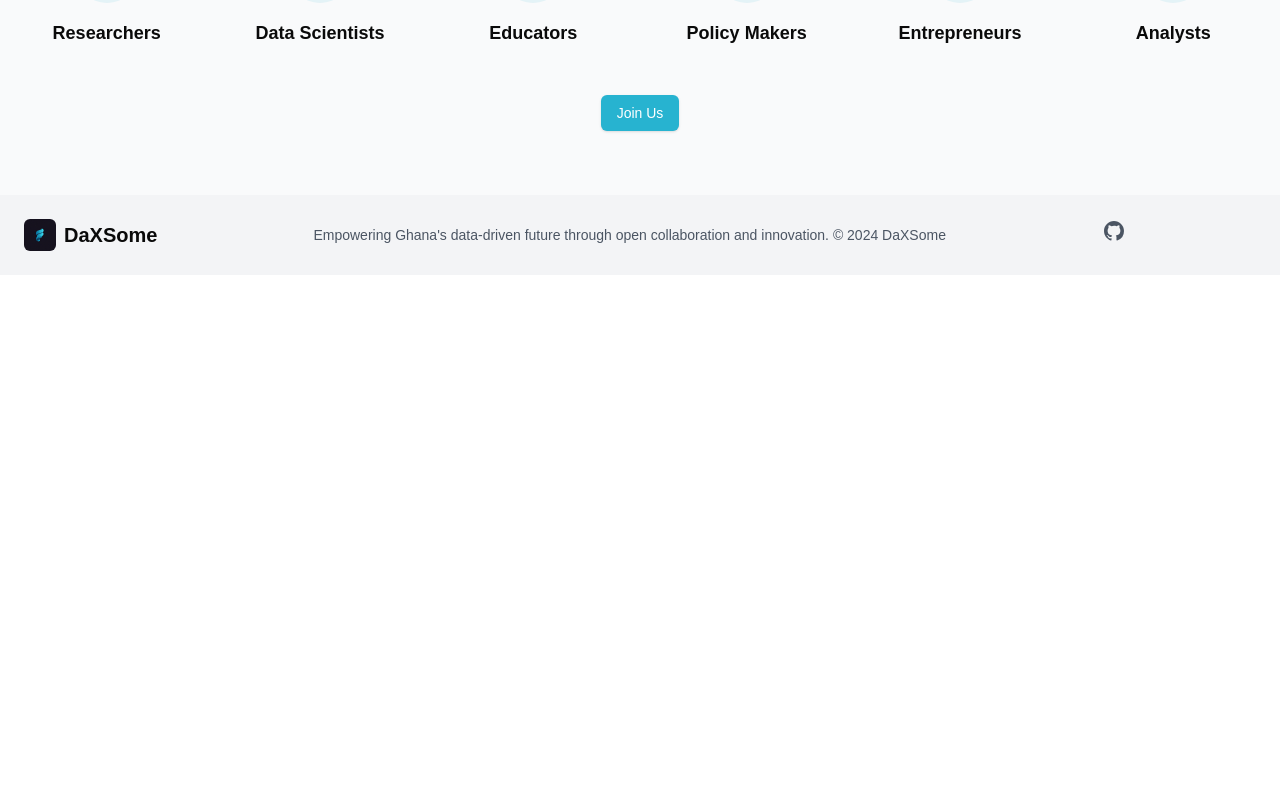
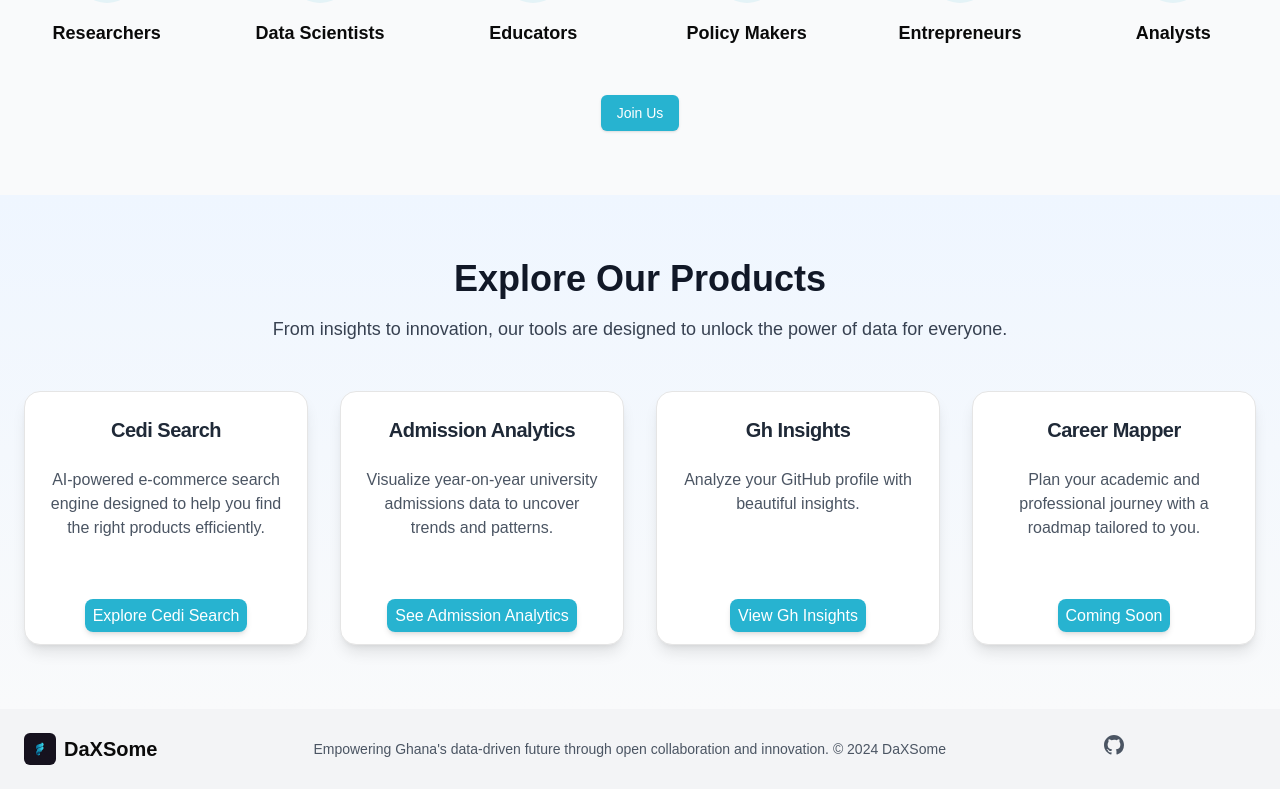
Before and after one commit to DaXSome/DaXSome, a Next.js app: page / in a window 1280 px wide. Shown: the part 1058-1847 px from the top of the page. Before the commit the page ends 1333 px from the top, so only its background shows below. Built offline with nearby package versions, Linux system fonts and the light colour scheme; no server answers; grey boxes are pictures that could not be loaded.

Commit message:
feat (landing-page): Add products

```diff
--- a/src/app/page.tsx
+++ b/src/app/page.tsx
@@ -1,4 +1,5 @@
 import Hero from "@/components/landing-page/Hero";
+import OurProducts from "@/components/landing-page/Our-Products";
 import WhoWeServe from "@/components/landing-page/Who-We-Serve";
 
 export default function Home() {
@@ -7,6 +8,7 @@ export default function Home() {
       <main className="flex-1">
         <Hero />
         <WhoWeServe />
+        <OurProducts />
       </main>
     </div>
   );
--- /dev/null
+++ b/src/components/landing-page/Our-Products.tsx
@@ -0,0 +1,73 @@
+import React from "react";
+import { Card, CardContent, CardHeader, CardTitle } from "@/components/ui/card";
+import Link from "next/link";
+
+const products = [
+  {
+    name: "Cedi Search",
+    description: "AI-powered e-commerce search engine designed to help you find the right products efficiently.",
+    cta: "Explore Cedi Search",
+    link: "https://cedisearch.daxsome.org",
+  },
+  {
+    name: "Admission Analytics",
+    description: "Visualize year-on-year university admissions data to uncover trends and patterns.",
+    cta: "See Admission Analytics",
+    link: "/viz/knust-admission",
+  },
+  {
+    name: "Gh Insights",
+    description: "Analyze your GitHub profile with beautiful insights.",
+    cta: "View Gh Insights",
+    link: "https://ghinsights.daxsome.org",
+  },
+  {
+    name: "Career Mapper",
+    description: "Plan your academic and professional journey with a roadmap tailored to you.",
+    cta: "Coming Soon",
+    link: "#",
+  },
+];
+
+const OurProducts = () => {
+  return (
+    <section className="py-16 bg-gradient-to-b from-blue-50 to-gray-50">
+      <div className="container mx-auto px-6 text-center">
+        <h2 className="text-4xl font-extrabold text-gray-900 mb-4">Explore Our Products</h2>
+        <p className="text-lg text-gray-700 mb-12">
+          From insights to innovation, our tools are designed to unlock the power of data for everyone.
+        </p>
+
+        <div className="grid grid-cols-1 md:grid-cols-2 lg:grid-cols-4 gap-8">
+          {products.map((product, index) => (
+            <Card
+              key={index}
+              className="rounded-2xl shadow-lg transform transition-transform hover:scale-105 hover:shadow-xl bg-white flex flex-col justify-between"
+            >
+              <div>
+                <CardHeader>
+                  <CardTitle className="text-xl font-semibold text-gray-800">
+                    {product.name}
+                  </CardTitle>
+                </CardHeader>
+                <CardContent>
+                  <p className="text-gray-600 mb-6">{product.description}</p>
+                </CardContent>
+              </div>
+              <div className="p-4">
+                <Link
+                href={product.link}
+                  className="w-full bg-primary text-white hover:bg-secondary p-2 rounded-lg font-medium shadow-md hover:shadow-lg"
+                >
+                  {product.cta}
+                </Link>
+              </div>
+            </Card>
+          ))}
+        </div>
+      </div>
+    </section>
+  );
+};
+
+export default OurProducts;
```
